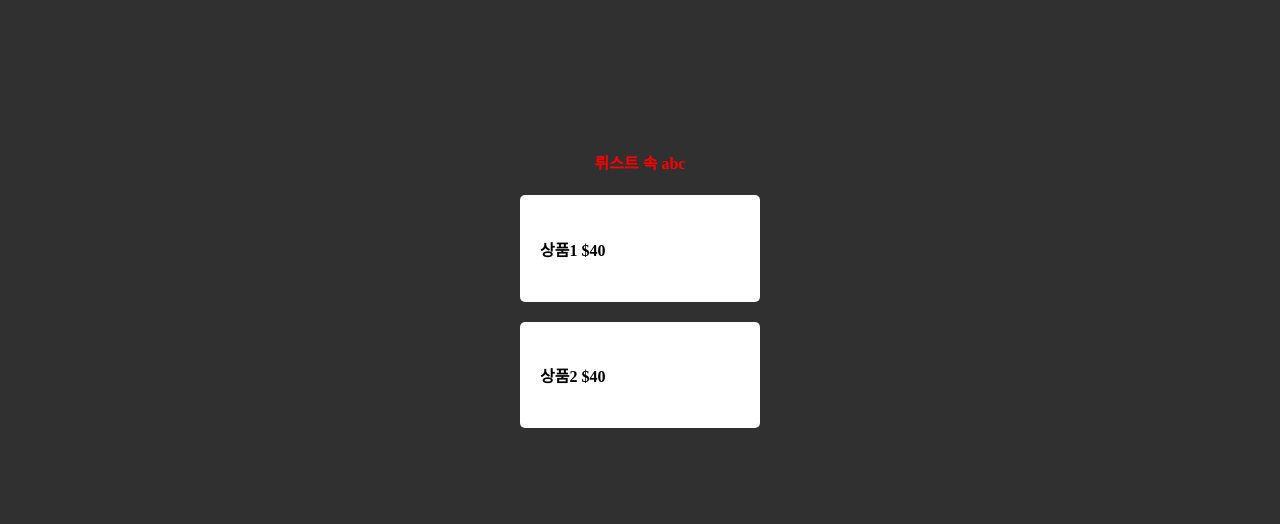
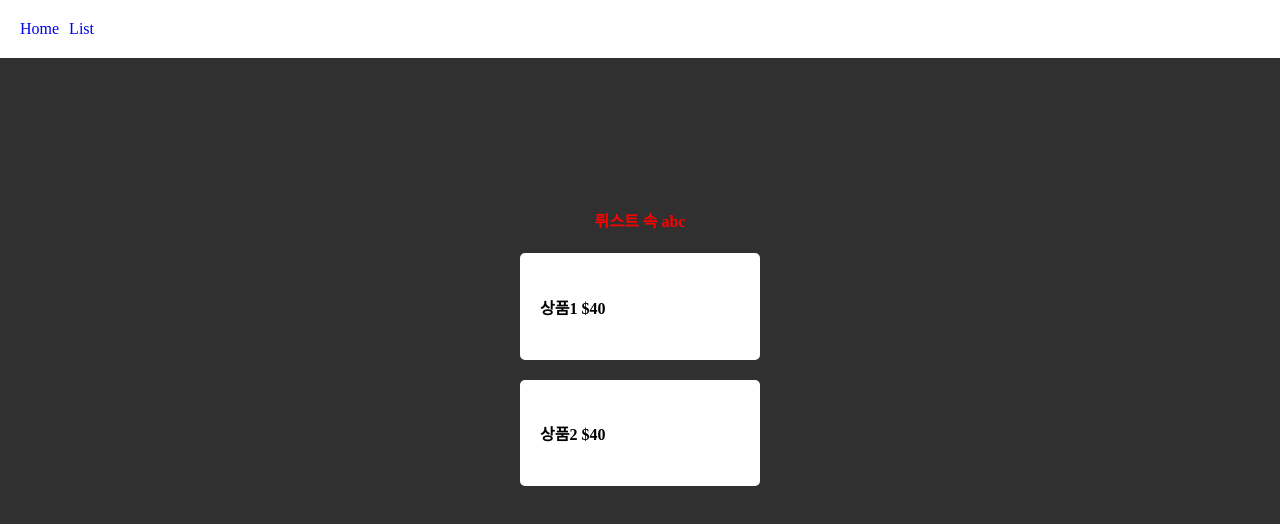
Before and after one commit to castor12m/note_nextjs, a Next.js app in the folder fresh/: page /list/abc in a window 1280 px wide. Shown: the top 524 px of the page. Built offline with nearby package versions, Linux system fonts and the light colour scheme.

Commit message:
레이아웃.js 에 상단바 적용

```diff
--- a/fresh/app/layout.js
+++ b/fresh/app/layout.js
@@ -1,3 +1,4 @@
+import Link from 'next/link'
 import './globals.css'
 
 export const metadata = {
@@ -8,7 +9,13 @@ export const metadata = {
 export default function RootLayout({ children }) {
   return (
     <html lang="en">
-      <body>{children}</body>
+      <body>
+        <div className="navbar">
+          <Link href="/">Home</Link>
+          <Link href="/list">List</Link>
+        </div>
+        {children}
+      </body>
     </html>
   )
 }
--- a/fresh/app/page.js
+++ b/fresh/app/page.js
@@ -8,15 +8,10 @@ export default function Home() {
 
   return (
     <div>
-      <div className="navbar">
-        <Link href="/">Home</Link>
-        <Link href="/list">List</Link>
-      </div>
       <h4 className="title">test</h4>
       <p className="title-sub">name : {name}</p>
       <p className="title-sub">age : {age}</p>
       <p style={{color: 'red', fontSize:'30px'}}>age : {age}</p>
-
       <a href={link}>링크</a>
     </div>
   )
```
